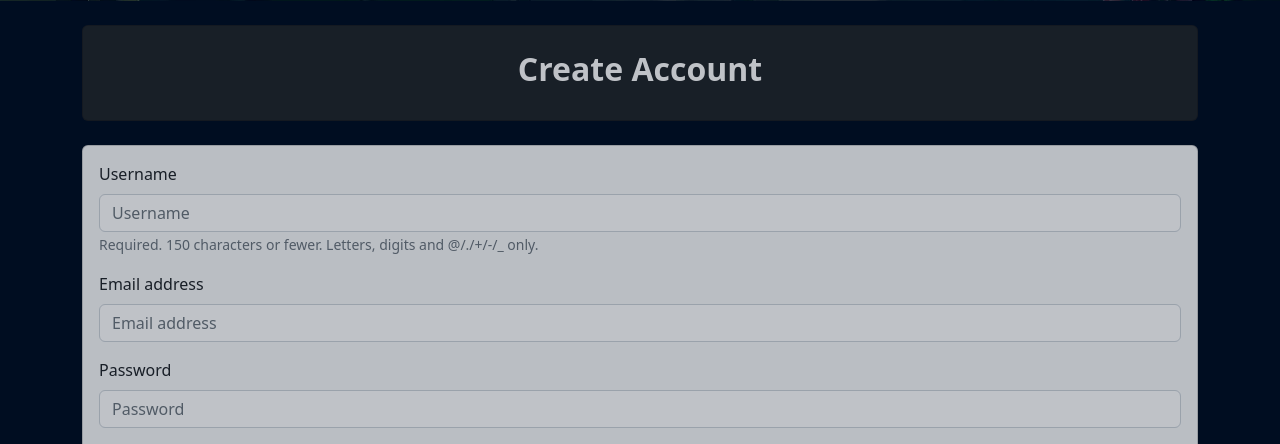
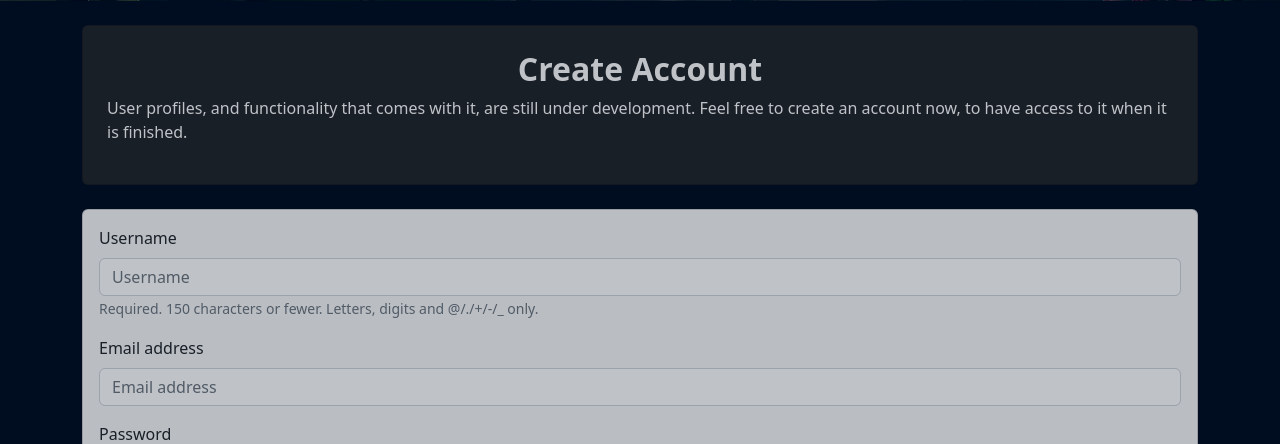
Before and after one commit to arthur-king-excalibur/py-raptor-web, a Django app: page /register/ in a window 1280 px wide. Shown: the part 735-1179 px from the top of the page. Run offline with Django 3.2, Linux system fonts and the light colour scheme; some libraries are stand-ins or nearby versions.

Commit message:
Note about user profiles being in dev

```diff
--- a/raptorWeb/templates/raptormc/applications/registration.html
+++ b/raptorWeb/templates/raptormc/applications/registration.html
@@ -17,6 +17,7 @@
 
     <header class="card bg-dark opacity-75 text-white p-4 mt-4">
       <h3 class="pageHeader fw-bold text-center">Create Account</h3>
+      <p class="pageContent">User profiles, and functionality that comes with it, are still under development. Feel free to create an account now, to have access to it when it is finished.</p>
     </header>
 
     <section>
```
